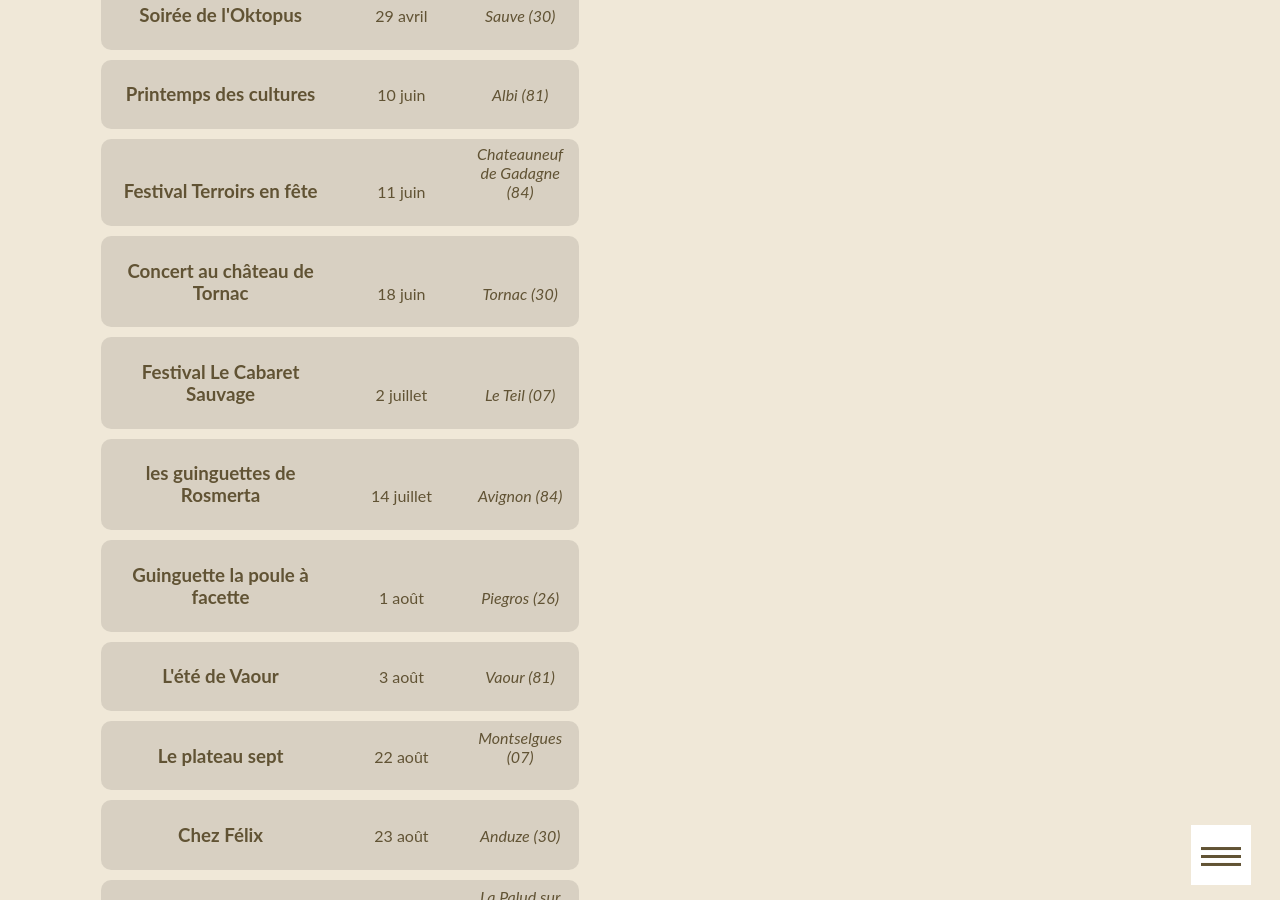
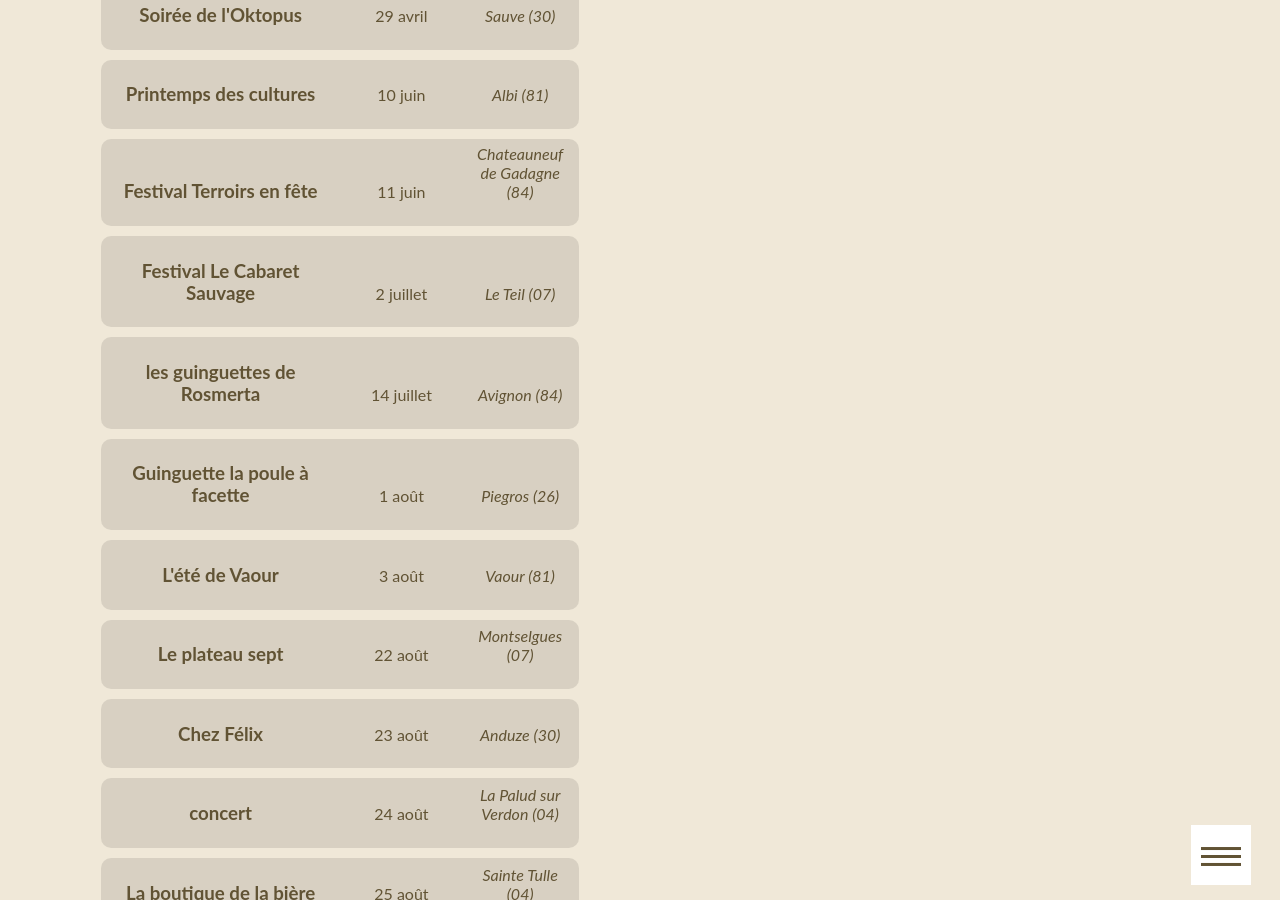
Before and after one commit to ftmftrs/ftmftrs.github.io, a Jekyll site: the page built from concert/index.html, in a window 1280 px wide and 900 px high, scrolled down 1153 px. Built offline with Jekyll 4.4.1, drawn with Linux system fonts in a browser that asks for light colours; Markdown is read by kramdown in place of the engine named in the settings; comment, search, counter and statistics services are not loaded.

Commit message:
Update concerts.yml

```diff
--- a/_data/concerts.yml
+++ b/_data/concerts.yml
@@ -17,10 +17,6 @@
     - title: Festival Terroirs en fête
       date: 11 juin
       address: Chateauneuf de Gadagne (84)
-
-    - title: Concert au château de Tornac
-      date: 18 juin
-      address: Tornac (30)
 
     - title: Festival Le Cabaret Sauvage
       date: 2 juillet
```
